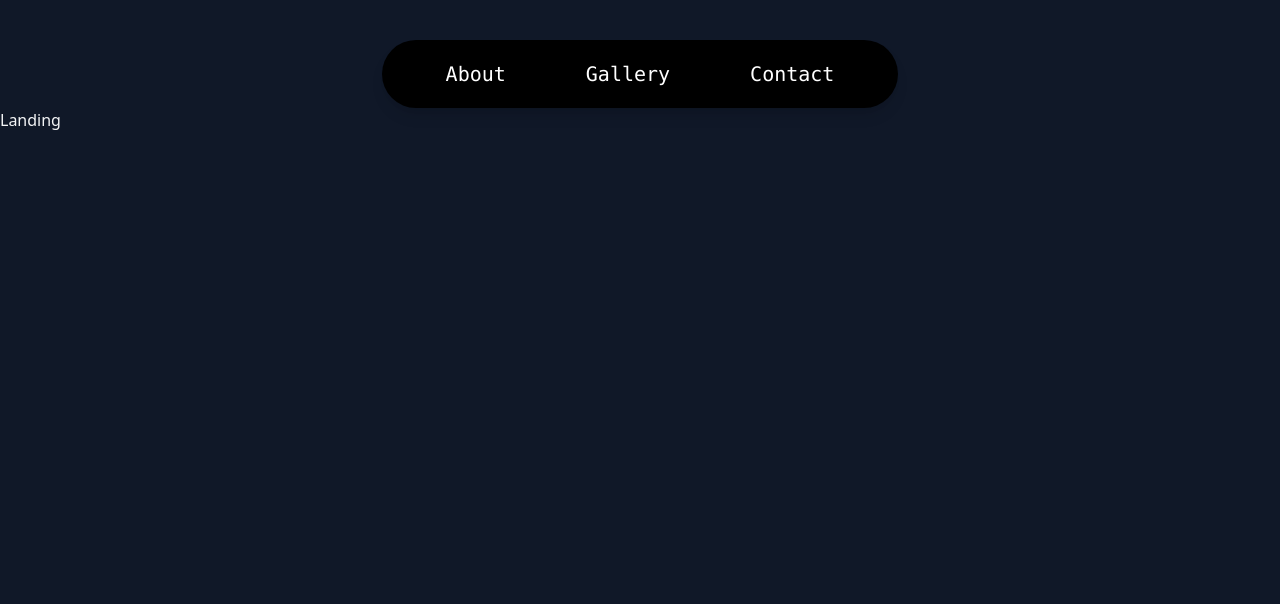
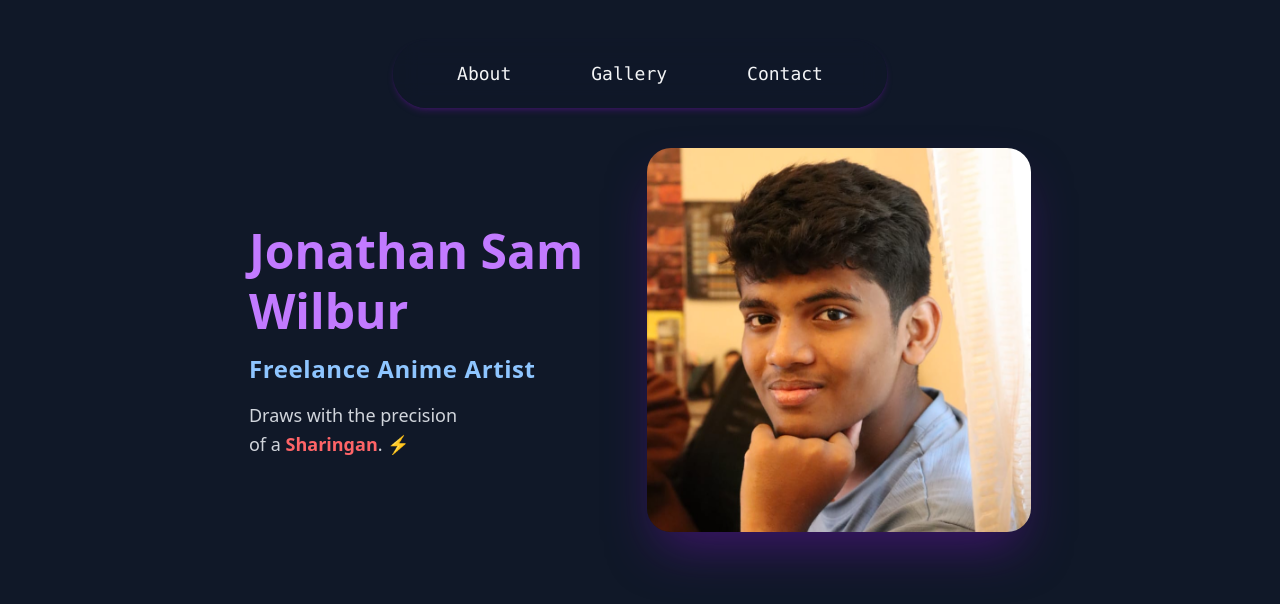
Before and after one commit to xVaibsMx/jonathan, a React (Vite) app in the folder Frontend/: page / in a window 1280 px wide. Shown: the top 604 px of the page. Built offline with nearby package versions, Linux system fonts and the light colour scheme.

Commit message:
Added Navbar and hero section.

```diff
--- a/Frontend/src/Components/NavBar.jsx
+++ b/Frontend/src/Components/NavBar.jsx
@@ -3,14 +3,14 @@ import React from 'react'
 const NavBar = () => {
   return (
     <section className="flex justify-center pt-10">
-      <ul className="flex gap-12 text-xl font-mono bg-black bg-opacity-80 text-white rounded-full py-3 px-12 shadow-lg">
-        <li className="cursor-pointer rounded-full px-4 py-2 hover:bg-amber-200 hover:text-black transition">
+      <ul className="flex gap-12 text-lg font-mono bg-gray-900/80 text-gray-100 rounded-full py-3 px-12 shadow-md shadow-purple-900/40 backdrop-blur-md">
+        <li className="cursor-pointer rounded-full px-4 py-2 hover:bg-purple-500 hover:text-white transition-all duration-300 ease-in-out">
           About
         </li>
-        <li className="cursor-pointer rounded-full px-4 py-2 hover:bg-amber-200 hover:text-black transition">
+        <li className="cursor-pointer rounded-full px-4 py-2 hover:bg-purple-500 hover:text-white transition-all duration-300 ease-in-out">
           Gallery
         </li>
-        <li className="cursor-pointer rounded-full px-4 py-2 hover:bg-amber-200 hover:text-black transition">
+        <li className="cursor-pointer rounded-full px-4 py-2 hover:bg-purple-500 hover:text-white transition-all duration-300 ease-in-out">
           Contact
         </li>
       </ul>
--- a/Frontend/src/Routes/Landing.jsx
+++ b/Frontend/src/Routes/Landing.jsx
@@ -1,7 +1,35 @@
 import React from 'react'
+import januImg from '../Assets/Jonathan.jpeg'
 
 const Landing = () => {
-  return <div>Landing</div>
+  return (
+    <main>
+      <div className="flex justify-center items-center gap-16 mt-10 text-gray-100">
+        {/* Left Text Section */}
+        <div>
+          <h1 className="text-5xl font-extrabold text-purple-400 leading-tight">
+            Jonathan Sam <br /> Wilbur
+          </h1>
+          <h2 className="text-2xl mt-3 text-blue-300 font-semibold tracking-wide">
+            Freelance Anime Artist
+          </h2>
+          <p className="mt-4 text-lg text-gray-300 max-w-sm leading-relaxed">
+            Draws with the precision <br /> of a{' '}
+            <span className="text-red-400 font-bold">Sharingan</span>. ⚡
+          </p>
+        </div>
+
+        {/* Right Image Section */}
+        <div className="w-96 h-96 overflow-hidden rounded-3xl shadow-2xl shadow-purple-800/50">
+          <img
+            src={januImg}
+            alt="Artwork"
+            className="w-full h-full object-cover transform transition-all duration-500 ease-in-out hover:scale-110 hover:rotate-1"
+          />
+        </div>
+      </div>
+    </main>
+  )
 }
 
 export default Landing
```
Also changed, not shown: Frontend/src/Assets/Jonathan.jpeg (added).
